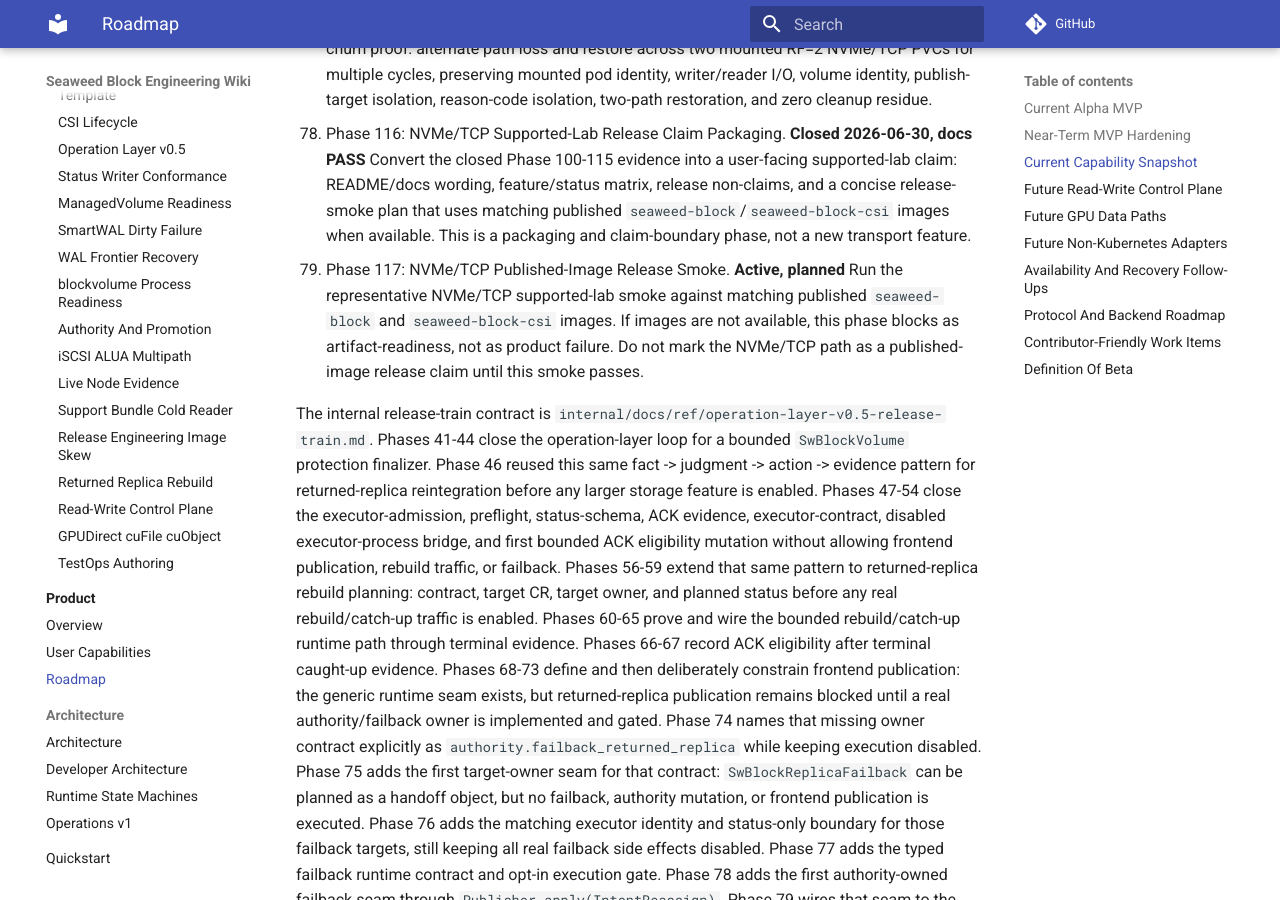
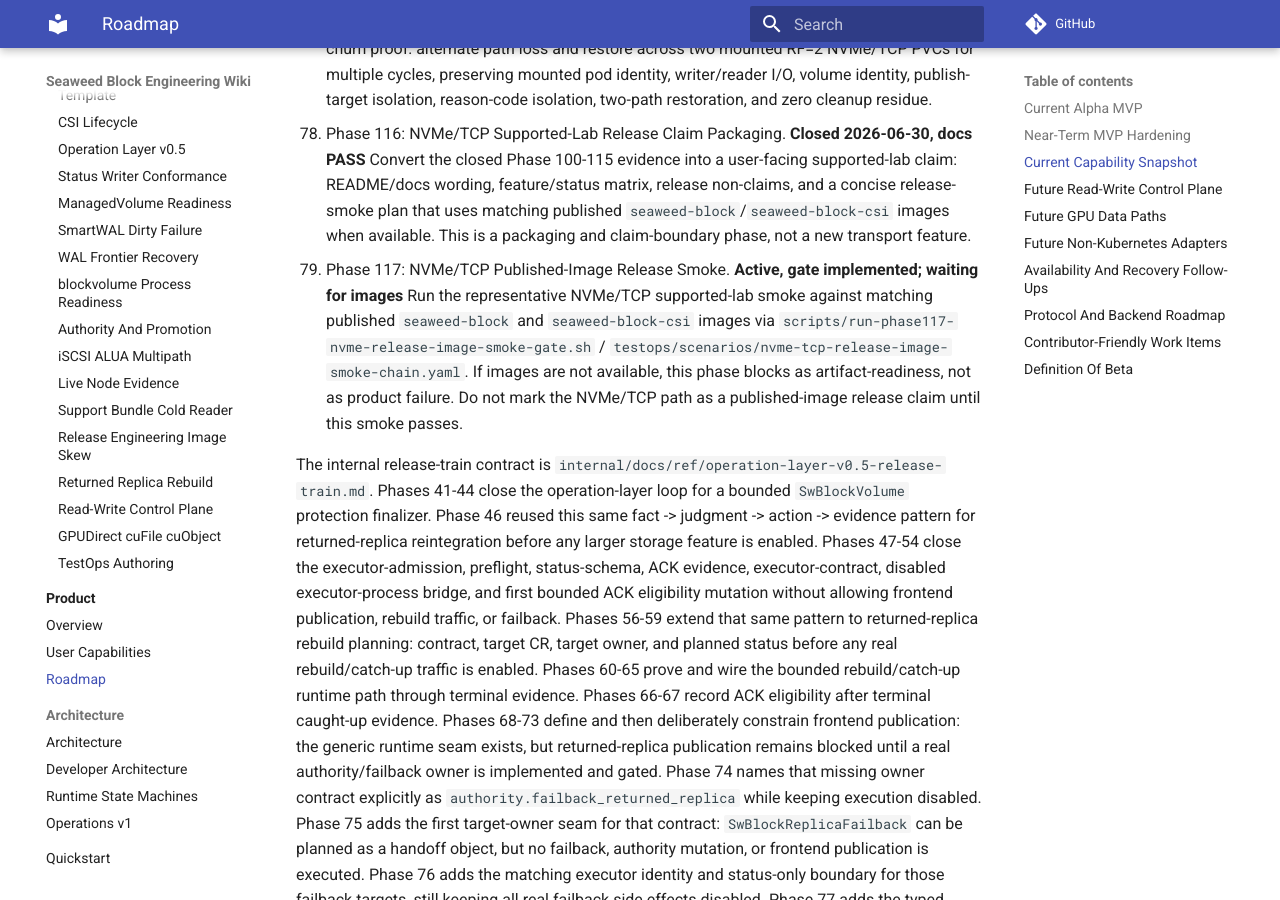
Before and after one commit to seaweedfs/seaweed-block, an MkDocs documentation site: the page built from docs/roadmap.md, in a window 1280 px wide and 900 px high, scrolled down 15101 px. Built offline with MkDocs 1.6.1 and Material for MkDocs 9.7.7, drawn with Linux system fonts in a browser that asks for light colours; comment, search, counter and statistics services are not loaded.

Commit message:
phase117: add nvme published image smoke gate

```diff
--- a/docs/roadmap.md
+++ b/docs/roadmap.md
@@ -600,12 +600,15 @@ Recommended order from here:
     a concise release-smoke plan that uses matching published
     `seaweed-block`/`seaweed-block-csi` images when available. This is a
     packaging and claim-boundary phase, not a new transport feature.
-75. Phase 117: NVMe/TCP Published-Image Release Smoke. **Active, planned**
+75. Phase 117: NVMe/TCP Published-Image Release Smoke. **Active, gate
+    implemented; waiting for images**
     Run the representative NVMe/TCP supported-lab smoke against matching
-    published `seaweed-block` and `seaweed-block-csi` images. If images are not
-    available, this phase blocks as artifact-readiness, not as product failure.
-    Do not mark the NVMe/TCP path as a published-image release claim until this
-    smoke passes.
+    published `seaweed-block` and `seaweed-block-csi` images via
+    `scripts/run-phase117-nvme-release-image-smoke-gate.sh` /
+    `testops/scenarios/nvme-tcp-release-image-smoke-chain.yaml`. If images are
+    not available, this phase blocks as artifact-readiness, not as product
+    failure. Do not mark the NVMe/TCP path as a published-image release claim
+    until this smoke passes.
 
 The internal release-train contract is
 `internal/docs/ref/operation-layer-v0.5-release-train.md`. Phases 41-44 close
```
Also changed, not shown: internal/docs/current-plan.md (+7 -2 lines), internal/docs/product-roadmap.md (+3 -3 lines), internal/docs/qa-assignments/phase117-nvme-release-image-smoke-qa-signoff.md (added, +68 -0 lines), 3 other files.
